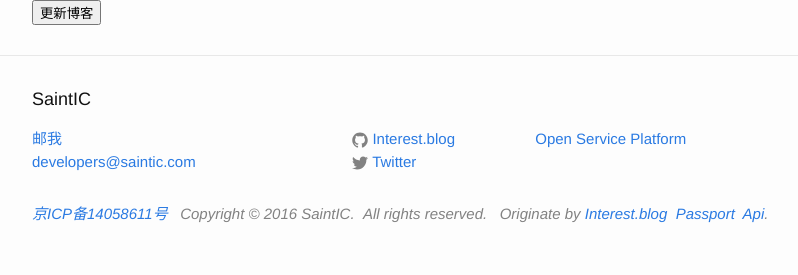
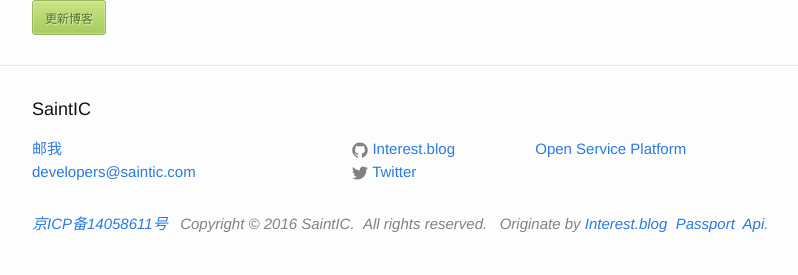
Before and after one commit to saintic/Interest.blog, a Flask app: template templates/front/blogEdit.html in a window 1280 px wide. Shown: the part 734-1009 px from the top of the page, without its empty margins (158-956 px from the left). Before the commit the page ends 957 px from the top, so only its background shows below. Run offline with Flask 2, Linux system fonts and the light colour scheme; the template is opened without the code that fills it, so the values that code supplies are empty; some libraries are stand-ins or nearby versions; some web fonts are replaced.

Commit message:
更新博客按钮增加class="button green"

```diff
--- a/templates/front/blogEdit.html
+++ b/templates/front/blogEdit.html
@@ -42,7 +42,7 @@
             <input type="hidden" name="author" value="{{ data.get('author') }}">
         {% endif %}
         <input type="hidden" name="blogId" value="{{ blogId }}">
-        <input onclick=postForm() type="button" value="更新博客">
+        <input onclick=postForm() type="button" value="更新博客" class="button green" />
     </form>
 </div>
 
@@ -71,7 +71,7 @@
     /*
        上传图片功能，文档地址：http://www.kancloud.cn/wangfupeng/wangeditor2/113990；
        后台文档地址：http://www.kancloud.cn/wangfupeng/wangeditor2/115736;
-       后台需要配置一个获取表单上传图片并保存的路由。
+       后台需要配置一个获取表单上传图片并保存的路由，demo地址：https://github.com/staugur/flask-wangEditor-demo
     */
     editor.config.uploadImgUrl = '/upload/image/';
     editor.config.uploadImgFileName = 'WriteBlogImage';
```
